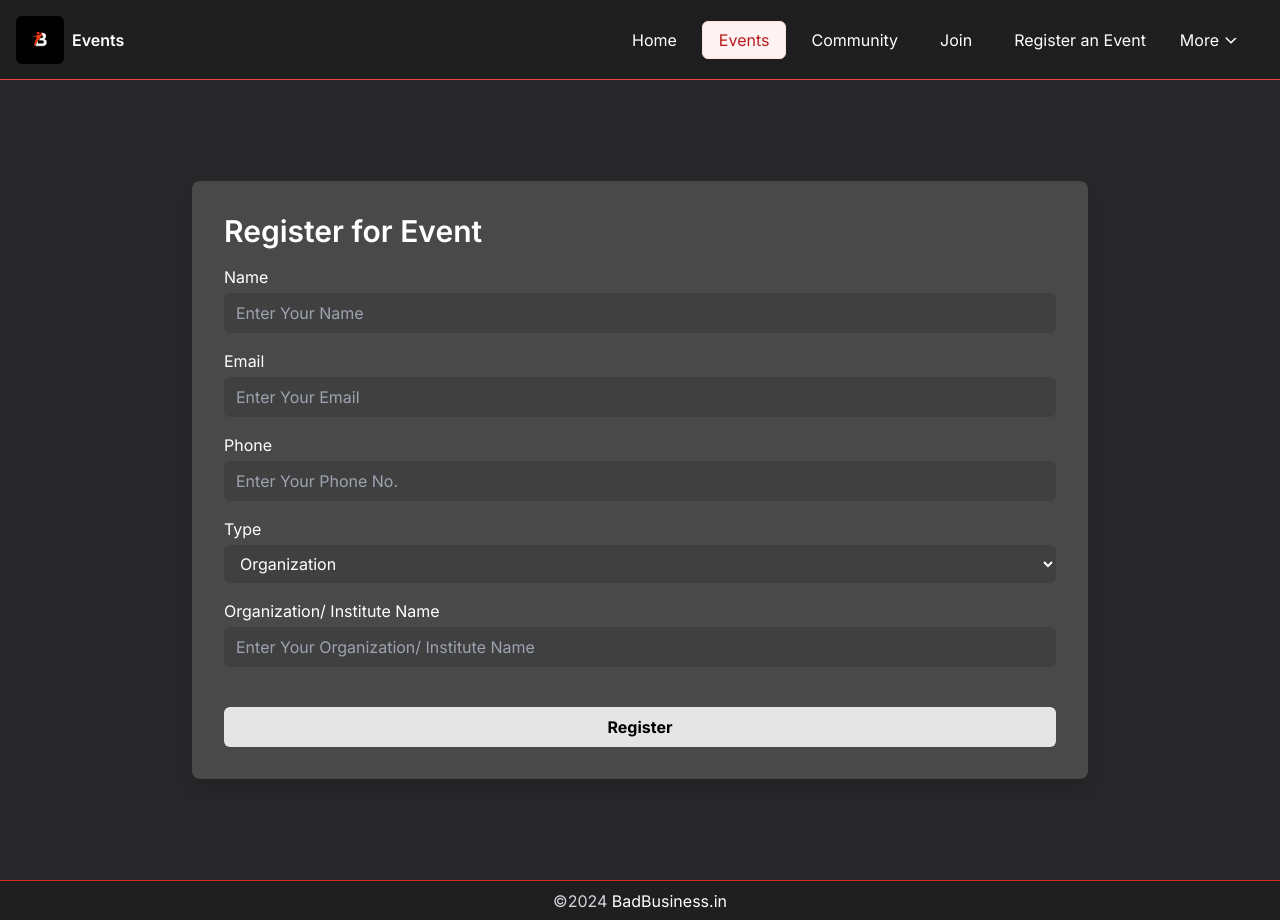
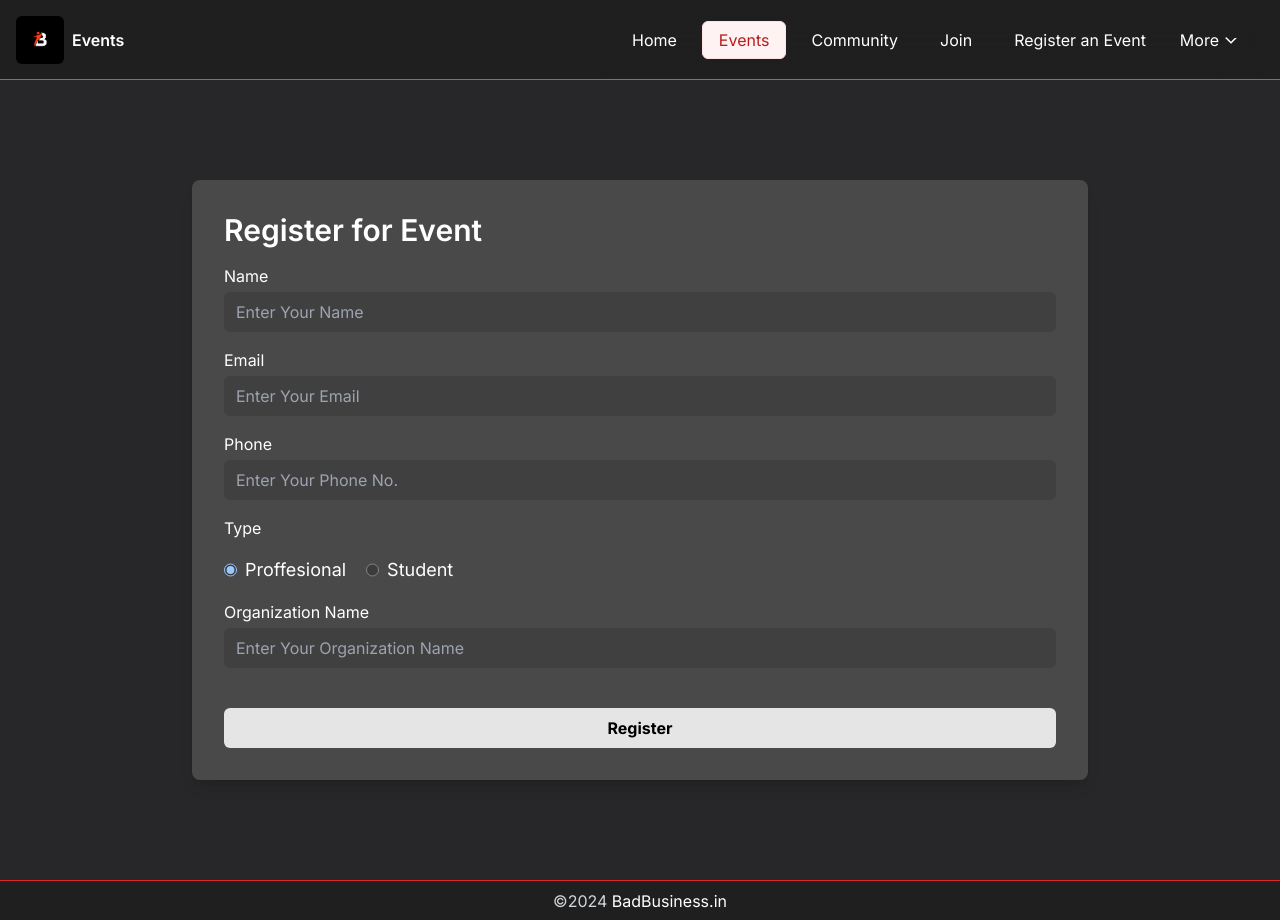
Before and after one commit to SarthakMittal777/badbusiness-events, a React (Vite) app in the folder client/: page /register/1 in a window 1280 px wide. Built offline with nearby package versions, Linux system fonts and the light colour scheme; no server answers.

Commit message:
added radio button, made /register-event protected route

```diff
--- a/client/src/AppRouter.jsx
+++ b/client/src/AppRouter.jsx
@@ -5,7 +5,6 @@ import ComingSoon from "./components/ComingSoon";
 import Login from "./components/LoginPage";
 import Register from "./components/RegisterPage";
 import CreateEvent from "./components/EventForm";
-
 import RegisterEventForm from "./components/EventRegistration";
 
 const AppRouter = ({ setIsPopupOpen, isPopupOpen }) => {
--- a/client/src/components/EventForm.jsx
+++ b/client/src/components/EventForm.jsx
@@ -1,10 +1,19 @@
 /* eslint-disable no-unused-vars */
 import { useState, useEffect } from "react";
-import { useNavigate } from "react-router-dom";
+import { useNavigate, useLocation } from "react-router-dom";
 import { server } from "../api";
-import LoginPopup from "./LoginPopup";
 
 function CreateEvent() {
+  const navigate = useNavigate();
+  const pathLocation = useLocation();
+  const accessToken = localStorage.getItem("accessToken");
+
+  useEffect(() => {
+    if (!accessToken) {
+      navigate("/login", { state: { from: pathLocation } });
+    }
+  }, [accessToken, navigate, pathLocation]);
+
   const [eventName, setEventName] = useState("");
   const [startDate, setStartDate] = useState("");
   const [startTime, setStartTime] = useState("");
@@ -26,8 +35,6 @@ function CreateEvent() {
     { name: "", avatar: "", description: "", profile: "" },
   ]);
   const [isPopupOpen, setIsPopupOpen] = useState(false);
-
-  const navigate = useNavigate();
 
   useEffect(() => {
     const token = localStorage.getItem("accessToken");
--- a/client/src/components/EventRegistration.jsx
+++ b/client/src/components/EventRegistration.jsx
@@ -80,27 +80,48 @@ const RegisterEventForm = () => {
             />
           </div>
           <div className="mb-4">
-            <label className="block mb-1" htmlFor="attendeeType">
-              Type
-            </label>
-            <select
-              id="attendeeType"
-              value={attendeeType}
-              onChange={(e) => setAttendeeType(e.target.value)}
-              required
-              className="w-full px-3 py-2 bg-neutral-700 rounded-md focus:outline-none focus:ring-2 focus:ring-zinc-800">
-              <option value="institute">Institute</option>
-              <option value="organization">Organization</option>
-            </select>
+            <label className="block mb-1">Type</label>
+            <div className="flex gap-5 mt-4 ">
+              <div className="flex gap-2">
+                <input
+                  type="radio"
+                  id="organization"
+                  name="attendeeType"
+                  value="organization"
+                  checked={attendeeType === "organization"}
+                  onChange={(e) => setAttendeeType(e.target.value)}
+                />
+                <label htmlFor="organization" className="text-lg">
+                  Proffesional
+                </label>
+              </div>
+              <div className="flex gap-2">
+                <input
+                  type="radio"
+                  id="institute"
+                  name="attendeeType"
+                  value="institute"
+                  checked={attendeeType === "institute"}
+                  onChange={(e) => setAttendeeType(e.target.value)}
+                />
+                <label htmlFor="institute" className="text-lg">
+                  Student
+                </label>
+              </div>
+            </div>
           </div>
           <div className="mb-4">
             <label className="block mb-1" htmlFor="typeName">
-              Organization/ Institute Name
+              {attendeeType === "organization"
+                ? "Organization Name"
+                : "Institute Name"}
             </label>
             <input
               type="text"
               id="typeName"
-              placeholder="Enter Your Organization/ Institute Name"
+              placeholder={`Enter Your ${
+                attendeeType === "organization" ? "Organization" : "Institute"
+              } Name`}
               value={typeName}
               onChange={(e) => setTypeName(e.target.value)}
               required
```
